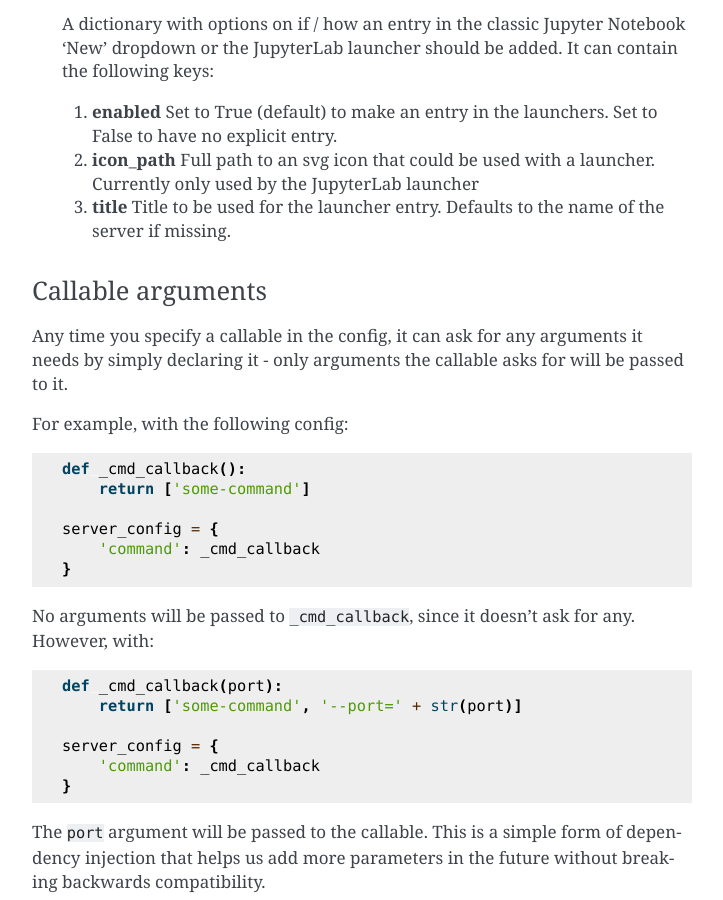
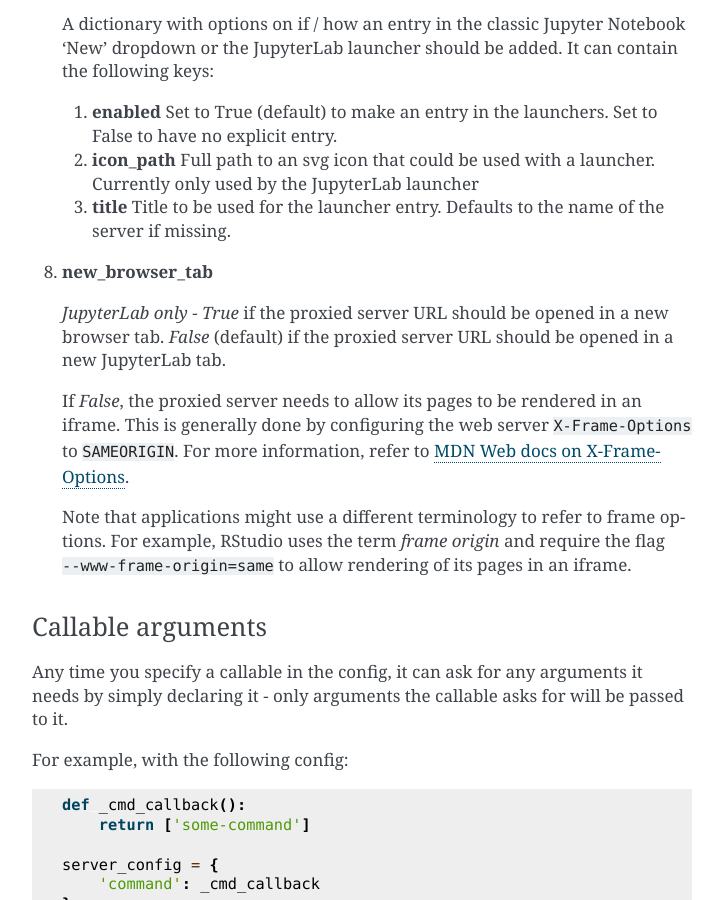
Before and after one commit to jupyterhub/jupyter-server-proxy, a Sphinx documentation site: the page built from docs/server-process.rst, in a window 1280 px wide and 900 px high, scrolled down 1930 px. Shown: the whole window, without its empty margins (388-1111 px from the left). Built offline with Sphinx 7.4.7, drawn with Linux system fonts in a browser that asks for light colours.

Commit message:
Rename framed as new_browser_tab

```diff
--- a/docs/server-process.rst
+++ b/docs/server-process.rst
@@ -113,6 +113,22 @@ pairs.
 
    #. **title**
       Title to be used for the launcher entry. Defaults to the name of the server if missing.
+
+
+#. **new_browser_tab**
+
+   *JupyterLab only* - *True* if the proxied server URL should be opened in a new browser tab.
+   *False* (default) if the proxied server URL should be opened in a new JupyterLab tab.
+
+   If *False*, the proxied server needs to allow its pages to be rendered in an iframe. This
+   is generally done by configuring the web server ``X-Frame-Options`` to ``SAMEORIGIN``.
+   For more information, refer to
+   `MDN Web docs on X-Frame-Options <https://developer.mozilla.org/docs/Web/HTTP/Headers/X-Frame-Options>`_.
+
+   Note that applications might use a different terminology to refer to frame options.
+   For example, RStudio uses the term *frame origin* and require the flag
+   ``--www-frame-origin=same`` to allow rendering of its pages in an iframe.
+
 
 .. _server-processes/callable-arguments:
 
```
Also changed, not shown: 3 other files.
